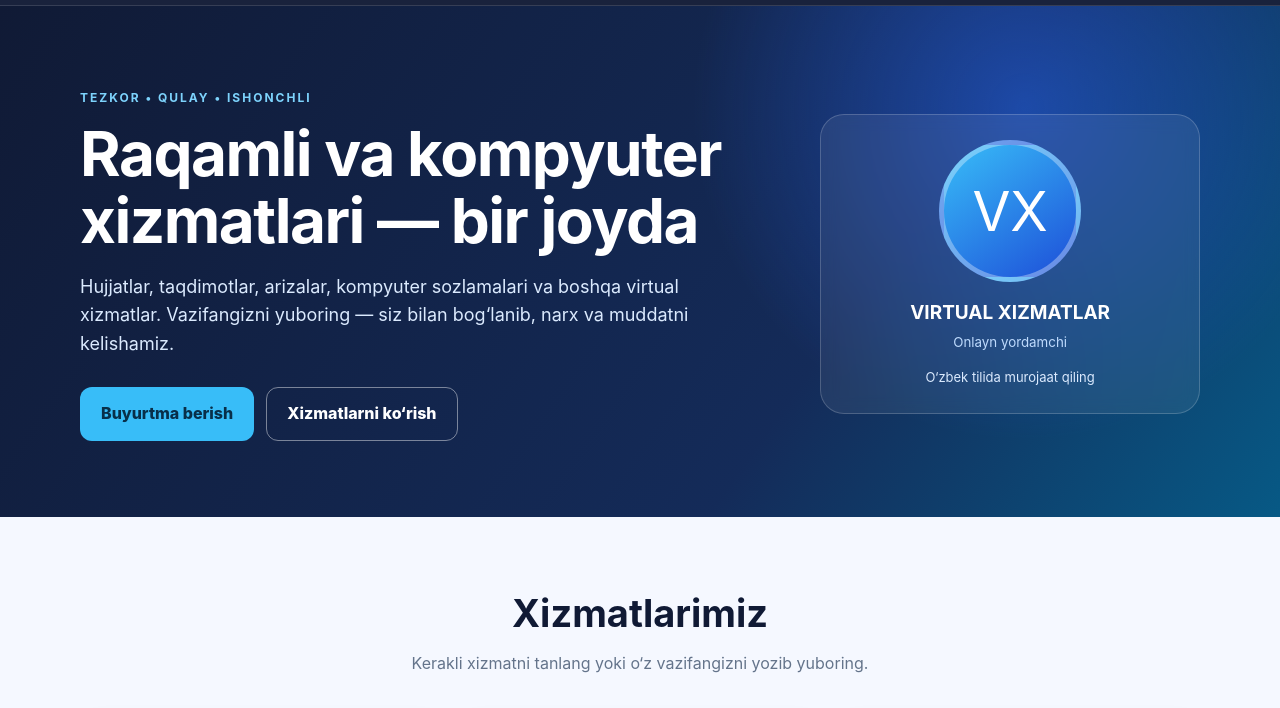
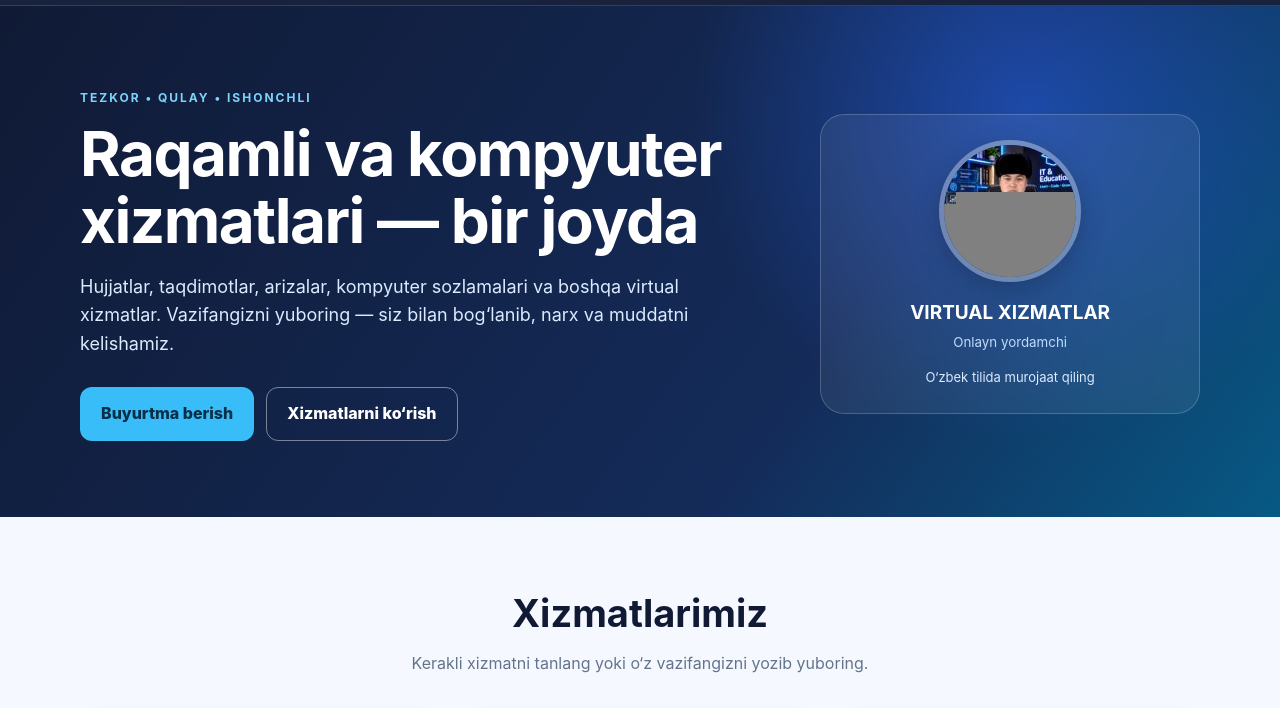
Before and after one commit to Murodjon-1221/virtual-xizmatlar, a website: page index.html in a window 1280 px wide. Shown: the part 79-787 px from the top of the page. Drawn offline with Linux system fonts and the light colour scheme.

Commit message:
Replace VX hero mark with portrait avatar

```diff
--- a/index.html
+++ b/index.html
@@ -19,7 +19,7 @@
     .actions{display:flex;gap:12px;flex-wrap:wrap;margin-top:28px}.btn{display:inline-flex;align-items:center;justify-content:center;padding:13px 20px;border-radius:12px;font-weight:800;border:1px solid transparent;cursor:pointer}
     .primary{background:var(--cyan);color:#082f49}.secondary{border-color:#ffffff70;color:white}.btn:hover{transform:translateY(-1px)}
     .avatar-card{background:#ffffff12;border:1px solid #ffffff30;border-radius:24px;padding:25px;text-align:center;backdrop-filter:blur(8px)}
-    .avatar{width:142px;height:142px;border-radius:50%;margin:0 auto 16px;background:linear-gradient(145deg,#38bdf8,#1d4ed8);display:grid;place-items:center;font-size:55px;border:5px solid #ffffff55}
+    .avatar{width:142px;height:142px;border-radius:50%;margin:0 auto 16px;display:block;object-fit:cover;object-position:center 24%;border:5px solid #ffffff55;box-shadow:0 8px 28px #0003}
     .avatar-card strong{display:block;font-size:19px}.avatar-card small{color:#bfdbfe}
     section{padding:66px 0}.section-head{text-align:center;margin-bottom:34px}.section-head h2{font-size:clamp(27px,4vw,38px);margin:0 0 8px;color:var(--navy)}.section-head p{color:var(--muted);margin:0}
     .grid{display:grid;grid-template-columns:repeat(3,1fr);gap:16px}.service{background:white;border:1px solid #e5eaf5;border-radius:17px;padding:22px;box-shadow:0 8px 24px #10234a08}
@@ -49,7 +49,7 @@
       <p>Hujjatlar, taqdimotlar, arizalar, kompyuter sozlamalari va boshqa virtual xizmatlar. Vazifangizni yuboring — siz bilan bog‘lanib, narx va muddatni kelishamiz.</p>
       <div class="actions"><a class="btn primary" href="#order">Buyurtma berish</a><a class="btn secondary" href="#services">Xizmatlarni ko‘rish</a></div>
     </div>
-    <div class="avatar-card"><div class="avatar">VX</div><strong>VIRTUAL XIZMATLAR</strong><small>Onlayn yordamchi</small><p style="font-size:13px;color:#dbeafe;margin-bottom:0">O‘zbek tilida murojaat qiling</p></div>
+    <div class="avatar-card"><img class="avatar" src="avatar.jpg" alt="Virtual Xizmatlar asoschisi" /><strong>VIRTUAL XIZMATLAR</strong><small>Onlayn yordamchi</small><p style="font-size:13px;color:#dbeafe;margin-bottom:0">O‘zbek tilida murojaat qiling</p></div>
   </div></div>
 
   <section id="services"><div class="wrap">
```
Also changed, not shown: avatar.jpg (added).
